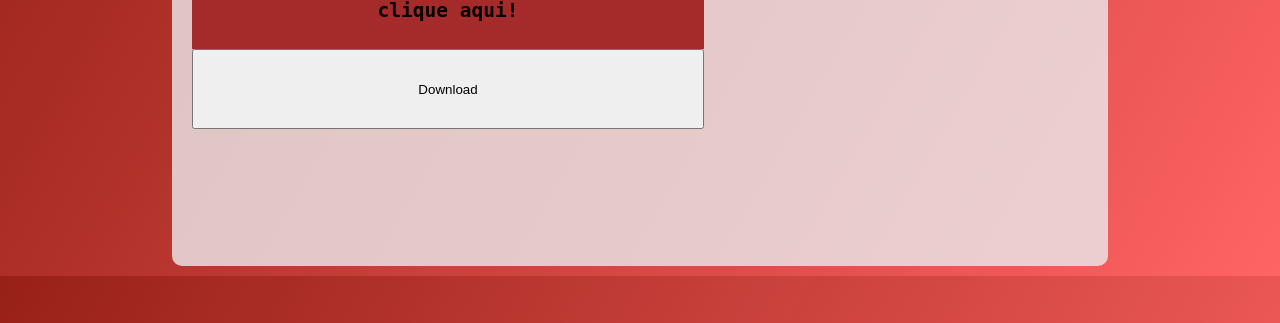
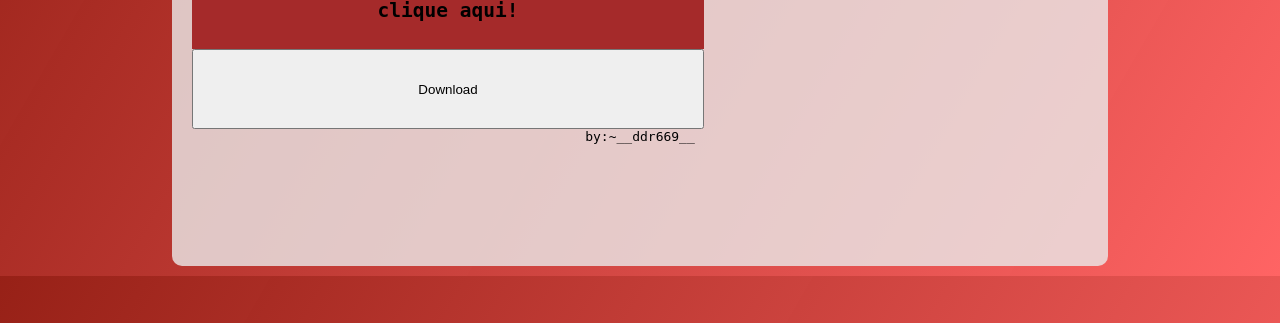
Before and after one commit to ddr669/snake_yt2mp4, a Flask app: template templates/download_this.html in a window 1280 px wide. Shown: the part 324-647 px from the top of the page. Run offline with Flask 3, Linux system fonts and the light colour scheme; the template is opened without the code that fills it, so the values that code supplies are empty; parts of the project's set-up code (start-up, migrations or seed data) failed here and were passed over.

Commit message:
templates

```diff
--- a/templates/download_this.html
+++ b/templates/download_this.html
@@ -21,4 +21,5 @@
 
 
 </div>
+<p style="text-align: center;">by:~__ddr669__</p>
 {% endblock %}
```
